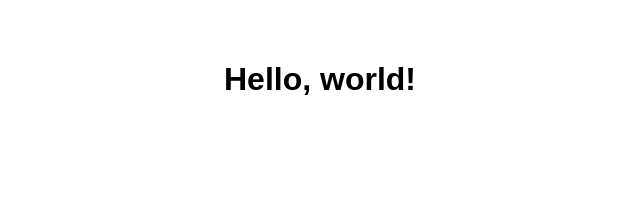
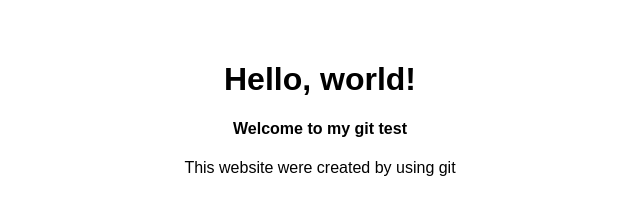
Before and after one commit to AmirMahdi-Tizchang/git, a plain HTML site: page index.html in a window 1280 px wide. Shown: the whole page, without its empty margins (320-960 px from the left). Drawn offline with Linux system fonts and the light colour scheme.

Commit message:
add more text

```diff
--- a/index.html
+++ b/index.html
@@ -12,5 +12,7 @@
 	</head>
 	<body>
 		<h1>Hello, world!</h1>
+		<h4>Welcome to my git test</h4>
+		<p>This website were created by using git</p>
 	</body>
 </html>
```
